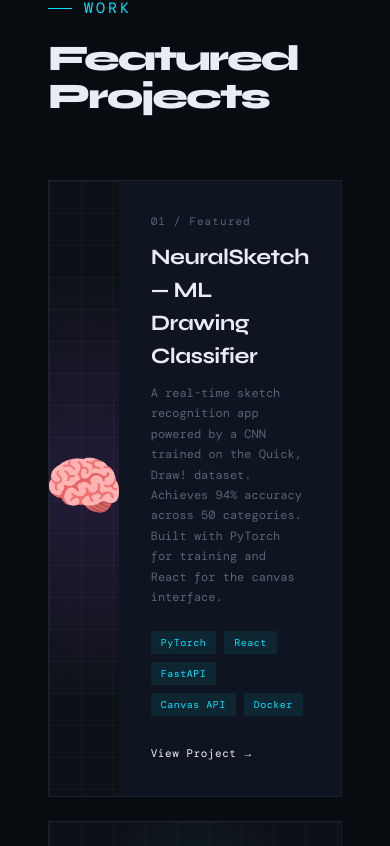
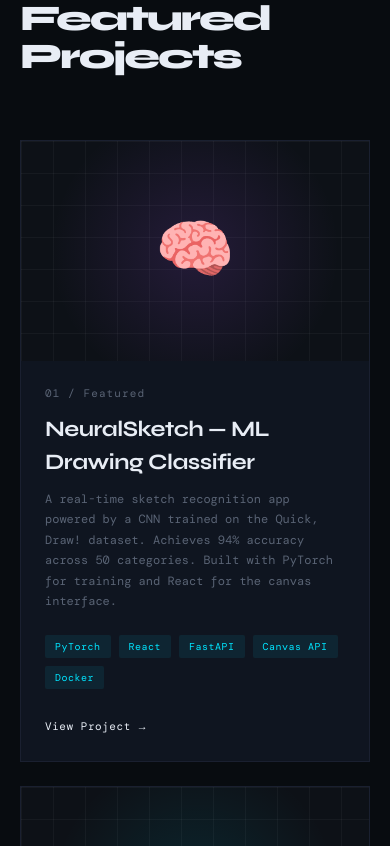
Before and after one commit to upskill-hamza/portfolio, a React (Create React App) app: page / in a window 390 px wide. Shown: the part 4598-5444 px from the top of the page. Built offline with nearby package versions, Linux system fonts and the light colour scheme; a web font is replaced by a local one.

Commit message:
made a small style change

```diff
--- a/src/components/Projects.jsx
+++ b/src/components/Projects.jsx
@@ -9,7 +9,7 @@
   return (
     <Reveal delay={delay}>
       <div
-        className="hoverable"
+        className={`hoverable${project.featured ? " featured-card" : ""}`}
         onMouseEnter={() => setHov(true)}
         onMouseLeave={() => setHov(false)}
         style={{
@@ -51,14 +51,13 @@
                 alt={project.title}
                 style={{
                   border: "2px solid rgba(255,255,255,0.6)",
-                  transform: hov ? "scale(1)" : "scale(1.05)",
                   position: "absolute",
                   inset: 0,
                   width: "100%",
                   height: "100%",
                   objectFit: "cover",
                   opacity: hov ? 1 : 0,
-                  transform: hov ? "translateY(0)" : "translateY(20px)",
+                  transform: hov ? "translateY(0) scale(1)" : "translateY(20px) scale(1.05)",
                   transition: "opacity 0.35s ease, transform 0.35s ease",
                   zIndex: 1,
                 }}
@@ -116,7 +115,7 @@
           </div>
 
           <a
-            href={"https://github.com/upskill-hamza/NeuralSketch"}
+            href={project.link}
             target="_blank"
             className="hoverable"
             style={{
@@ -144,7 +143,7 @@
   const [featured, ...rest] = PROJECTS;
 
   return (
-    <section id="projects" style={{ padding: "120px 48px", maxWidth: "1200px", margin: "0 auto" }}>
+    <section id="projects" className="projects-section" style={{ padding: "120px 48px", maxWidth: "1200px", margin: "0 auto" }}>
       <Reveal>
         <SectionLabel>Work</SectionLabel>
         <h2
--- a/src/styles/index.css
+++ b/src/styles/index.css
@@ -192,6 +192,26 @@
   footer { flex-direction: column !important; gap: 8px !important; text-align: center !important; }
   .mobile-menu-btn { display: block !important; }
   .main-nav { padding: 20px 24px !important; }
+
+  /* ── Featured project card: stack on mobile ── */
+  .featured-card {
+    grid-template-columns: 1fr !important;
+    display: block !important;
+  }
+
+  .featured-card > div:first-child {
+    min-height: 220px !important;
+    height: 220px !important;
+  }
+
+  .featured-card > div:last-child {
+    padding: 24px !important;
+  }
+
+  /* ── Projects section padding ── */
+  .projects-section {
+    padding: 80px 20px !important;
+  }
 }
 @keyframes spin {
   from { transform: rotate(0deg); }
```
